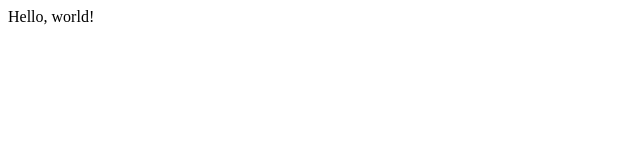
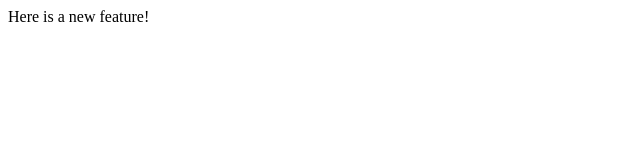
Before and after one commit to petercrackthecode/CS50Lecture1, a plain HTML site: page index.html in a window 1280 px wide. Shown: the full height of the page, 0-640 px from the left. Drawn offline with Linux system fonts and the light colour scheme.

```diff
--- a/index.html
+++ b/index.html
@@ -4,6 +4,6 @@
 <title>Test</title>
 </head>
 <body>
-Hello, world!
+Here is a new feature!
 </body>
 </html>
```
